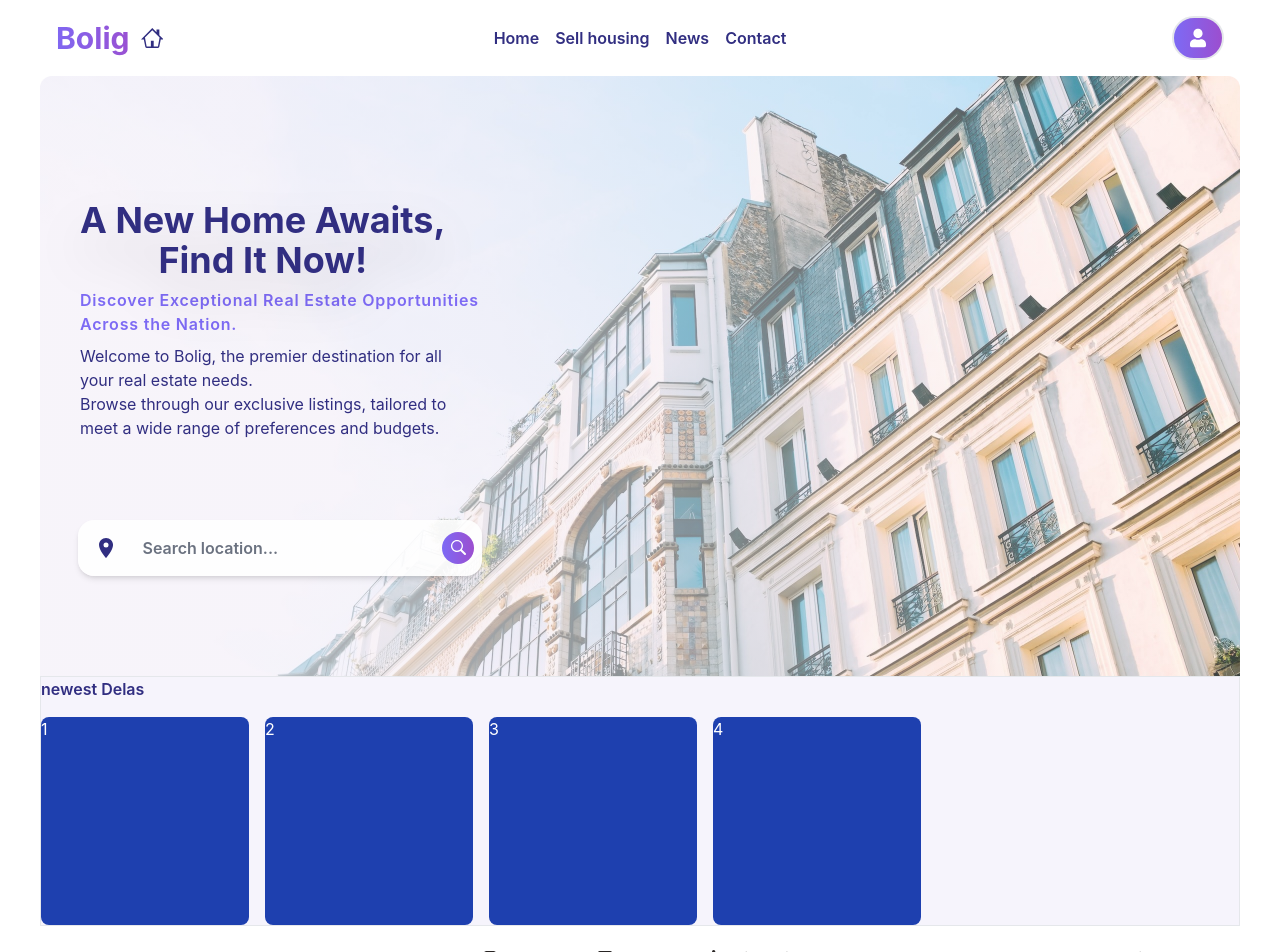
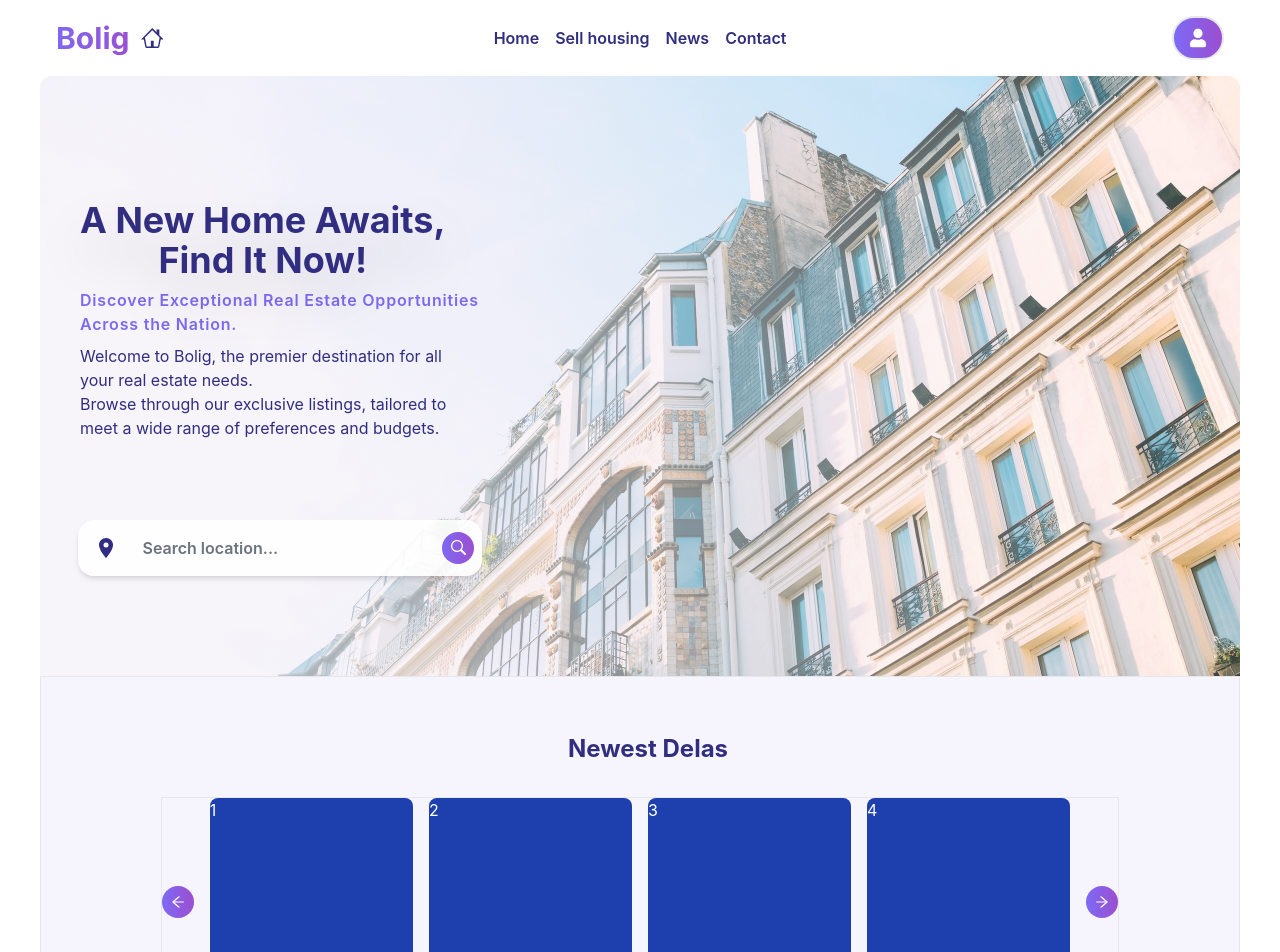
Before and after one commit to MaxAndreasLundin/bolig-web, a Next.js app: page / in a window 1280 px wide. Shown: the top 952 px of the page. Built offline with nearby package versions, Linux system fonts and the light colour scheme.

Commit message:
card slider + button

```diff
--- a/app/page.tsx
+++ b/app/page.tsx
@@ -1,8 +1,21 @@
 'use client';
+import { useState } from 'react';
 import GetListOfAllResidence from '../components/searchBar/GetListOfAllResidence';
 import SearchBar from '../components/searchBar/SearchBar';
+import { AiOutlineArrowLeft, AiOutlineArrowRight } from 'react-icons/ai';
 
 export default function Home() {
+  const [currentSlide, setCurrentSlide] = useState(0);
+  const totalSlides = 8;
+  const imagesToShow = 4;
+
+  const handlePrevSlide = () => {
+    setCurrentSlide((prev) => (prev === 0 ? 0 : prev - 1));
+  };
+
+  const handleNextSlide = () => {
+    setCurrentSlide((prev) => prev + 1);
+  };
   return (
     <div className="flex h-[100vh] w-[100vw] flex-1 flex-col items-center text-indigo-900">
       <div
@@ -36,13 +49,25 @@ export default function Home() {
         </div>
       </div>
 
-      <div className="flex flex-1 flex-col w-full max-w-[1200px] gap-4 text-white bg-[#f6f4fc] border">
-        <p className="font-semibold text-indigo-900">newest Delas</p>
-        <div className="flex gap-4">
-          <div className="h-52 w-52 rounded-lg bg-blue-800">1</div>
-          <div className="h-52 w-52 rounded-lg bg-blue-800">2</div>
-          <div className="h-52 w-52 rounded-lg bg-blue-800">3</div>
-          <div className="h-52 w-52 rounded-lg bg-blue-800">4</div>
+      <div className="flex flex-col items-center w-full max-w-[1200px] gap-4 text-white bg-[#f6f4fc] py-10 border">
+        <p className="font-bold text-indigo-900 text-2xl pl-4 py-4">Newest Delas</p>
+        <div className="flex justify-center items-center w-[80%] overflow-hidden gap-4 border">
+          <button onClick={handlePrevSlide} className='bg-gradient-to-r from-[#7d6af5] to-[#9c4ecf] rounded-full p-2'>
+            <AiOutlineArrowLeft className='text-white'/>
+          </button>
+          {Array.from({ length: totalSlides }).map((_, index) => (
+            <div
+              key={index}
+              className={`h-52 w-52 rounded-lg bg-blue-800 transition-all duration-500 ${
+                index >= currentSlide && index < currentSlide + imagesToShow ? 'block' : 'hidden'
+              }`}
+            >
+              {index + 1}
+            </div>
+          ))}
+          <button onClick={handleNextSlide} disabled={currentSlide === totalSlides - imagesToShow} className='bg-gradient-to-r from-[#7d6af5] to-[#9c4ecf] rounded-full p-2' >
+            <AiOutlineArrowRight className='text-white'/>
+          </button>
         </div>
       </div>
     </div>
```
